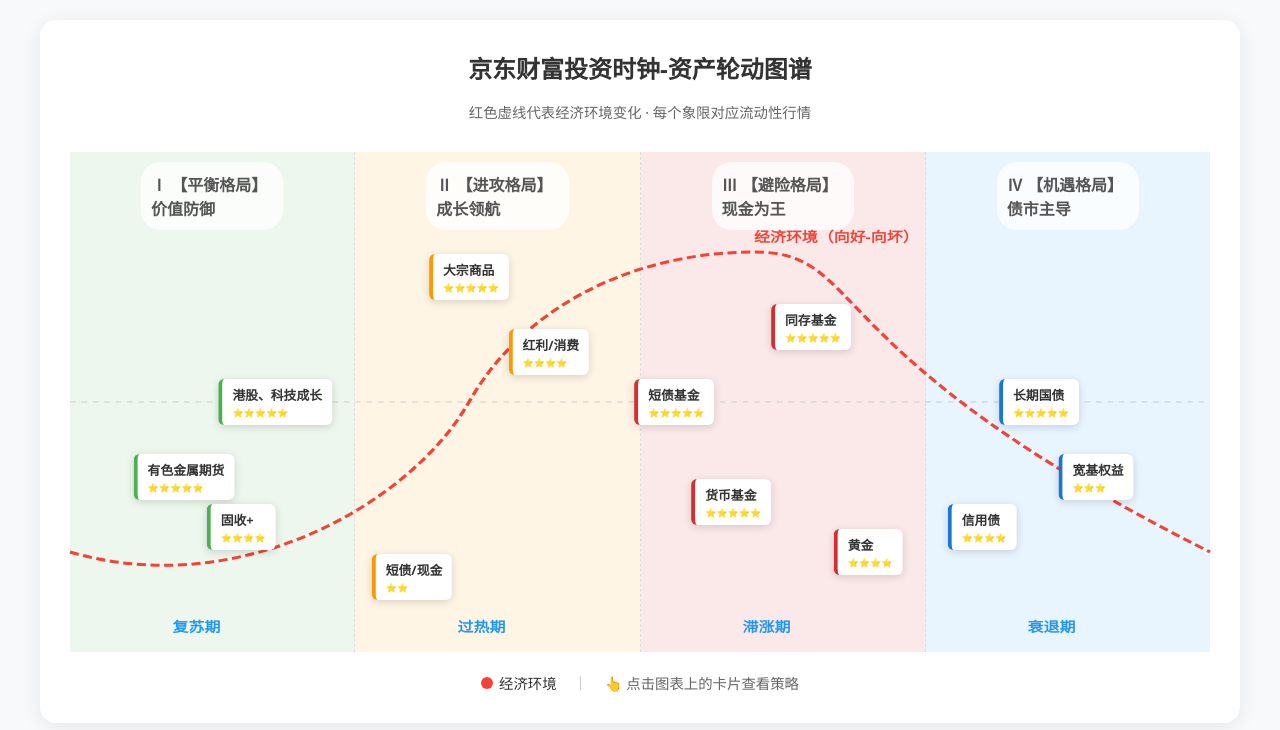
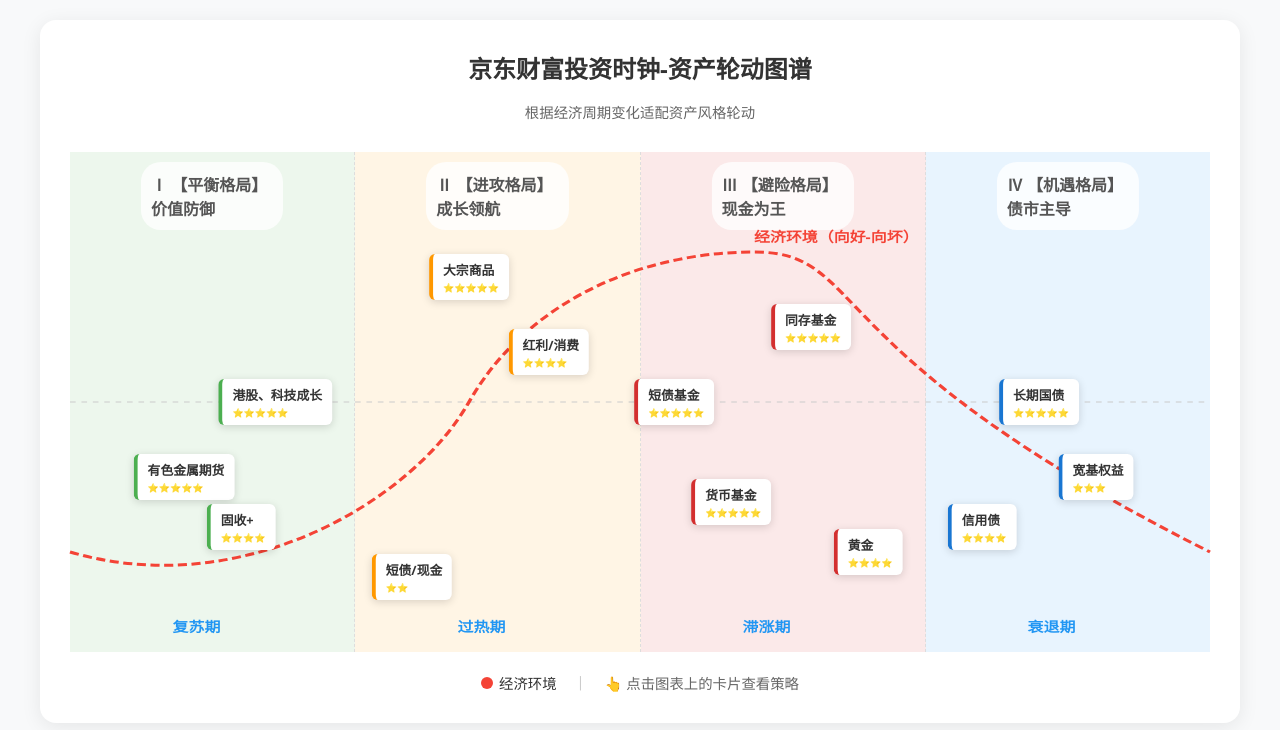
Before and after one commit to Zyl123-loop/Merrill, a plain HTML site: page index.html in a window 1280 px wide. Drawn offline with Linux system fonts and the light colour scheme.

Commit message:
Update index.html

```diff
--- a/index.html
+++ b/index.html
@@ -161,7 +161,7 @@
 
 <div class="main-container">
     <h1>京东财富投资时钟-资产轮动图谱</h1>
-    <div class="subtitle">红色虚线代表经济环境变化 · 每个象限对应流动性行情</div>
+    <div class="subtitle">根据经济周期变化适配资产风格轮动</div>
 
     <div class="chart-wrapper">
         <!-- 1. 背景分区 -->
```
